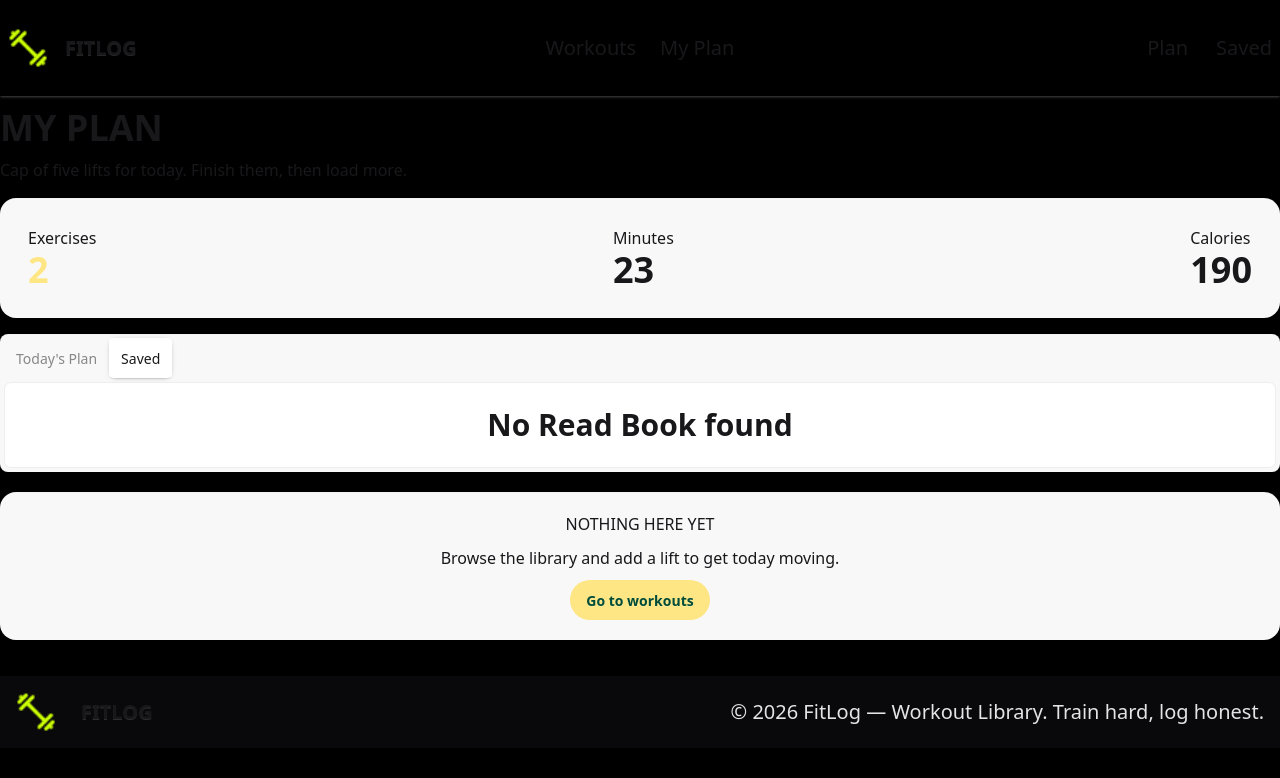
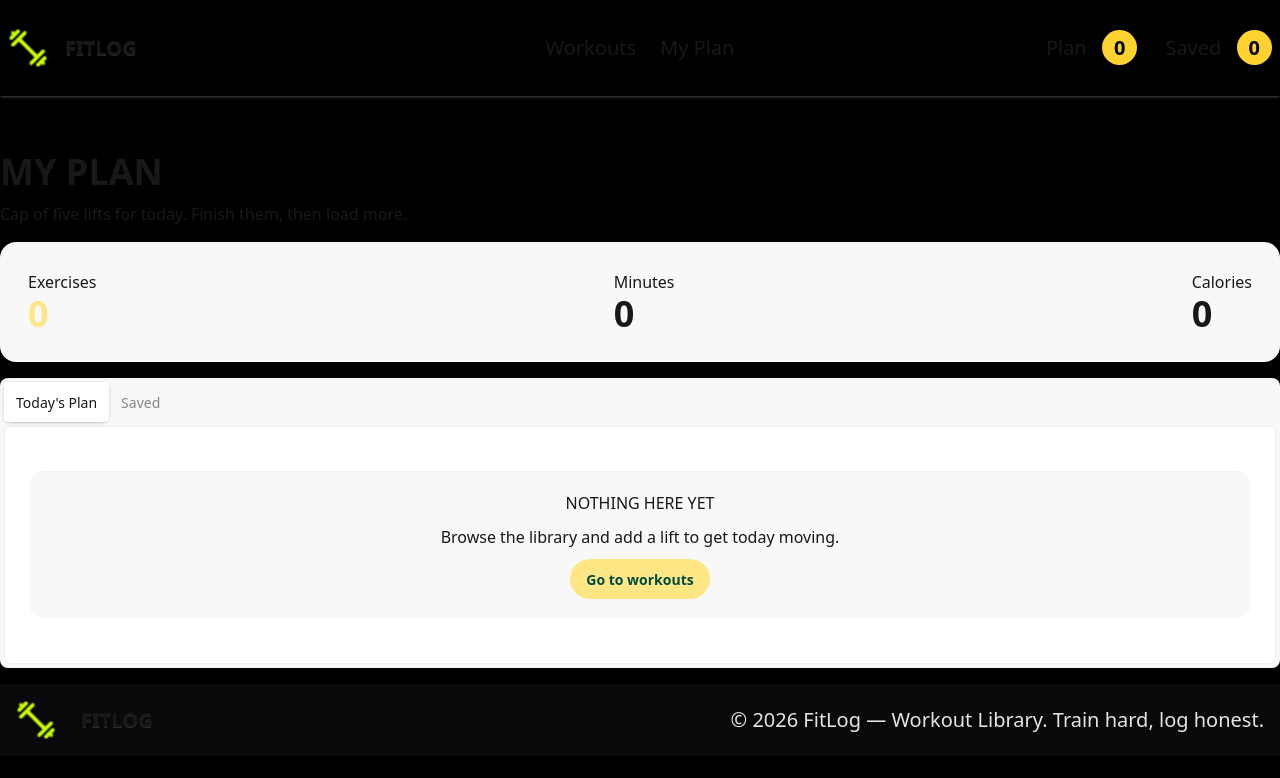
Before and after one commit to hridoyhossain0/ph-a-06-web, a Next.js app: page /myPlan in a window 1280 px wide. Shown: the top 778 px of the page. Built offline with nearby package versions, Linux system fonts and the light colour scheme.

Commit message:
complete context & my plan page interectivity

```diff
--- a/src/app/[id]/page.tsx
+++ b/src/app/[id]/page.tsx
@@ -51,7 +51,7 @@ const ExerciseDetails = async ({ params }: ParamsProps) => {
     }
 
     return (
-        <section className="min-h-screen bg-[#0d0f13] px-4 py-10 text-white">
+        <section className="min-h-screen bg-[#0d0f13] px-4 mt-25 py-10 text-white">
             <div className="mx-auto max-w-7xl">
 
                 <div className="grid grid-cols-1 gap-8 lg:grid-cols-2">
--- a/src/app/myPlan/page.tsx
+++ b/src/app/myPlan/page.tsx
@@ -1,17 +1,17 @@
 'use client'
 import ExerciseAddPlanCard from '@/components/myPlanPage/ExerciseAddPlanCard';
+import ValueDefault from '@/components/myPlanPage/ValueDefault';
 import { ExerciseType } from '@/components/types/ExerciseType';
 import { ExerciseContext } from '@/context/ExerciseContext';
-import Link from 'next/link';
 import { useContext } from 'react';
 
 const MyPlanPage = () => {
 
-    const { addPlan , addSave} = useContext(ExerciseContext);
+    const { addPlan, addSave } = useContext(ExerciseContext);
 
 
     return (
-        <div className='container mx-auto'>
+        <div className='container mt-35 mx-auto'>
             <div className='space-y-2.5 my-3'>
                 <h1 className='text-4xl font-bold'>MY PLAN</h1>
                 <p>Cap of five lifts for today. Finish them, then load more.</p>
@@ -20,34 +20,38 @@ const MyPlanPage = () => {
             <div className='flex tabs-box p-7 rounded-2xl my-4 justify-between'>
                 <div>
                     <p>Exercises</p>
-                    <p className='text-4xl text-amber-200 font-bold'>2</p>
+                    <p className='text-4xl text-amber-200 font-bold'>{addPlan.length}</p>
                 </div>
                 <div>
                     <p>Minutes</p>
-                    <p className='text-4xl font-bold'>23</p>
+                    <p className='text-4xl font-bold'>
+                        {addPlan.length > 0 ? addPlan.reduce((sum, exercise) => sum + (Number(exercise.duration) || 0), 0) : '0'}
+                    </p>
                 </div>
                 <div>
                     <p>Calories</p>
-                    <p className='text-4xl font-bold'>190</p>
+                    <p className='text-4xl font-bold'>
+                        {addPlan.length > 0 ? addPlan.reduce((sum, exercise) => sum + (Number(exercise.caloriesBurned) || 0), 0) : '0'}
+                    </p>
                 </div>
             </div>
 
             <div>
                 {/* name of each tab group should be unique */}
                 <div className="tabs  tabs-box">
-                        <input type="radio" name="my_tabs_1" className="tab" aria-label="Today's Plan" />
+                    <input type="radio" name="my_tabs_1" className="tab" aria-label="Today's Plan" defaultChecked />
                     <div className="tab-content bg-base-100 border-base-300 p-6 ">
                         {addPlan.length > 0 ? addPlan.map((exercise: ExerciseType) => {
                             return <ExerciseAddPlanCard key={exercise.id} exercise={exercise} />
-                            }) : <div className='text-center text-3xl font-semibold '>No Read Book found</div>}
+                        }) : <ValueDefault/>}
                     </div>
 
 
-                        <input type="radio" name="my_tabs_1" className="tab" aria-label="Saved" defaultChecked />
+                    <input type="radio" name="my_tabs_1" className="tab" aria-label="Saved" />
                     <div className="tab-content bg-base-100 border-base-300 p-6 ">
-                            {addSave.length > 0 ? addSave.map((exercise : ExerciseType) => {
+                        {addSave.length > 0 ? addSave.map((exercise: ExerciseType) => {
                             return <ExerciseAddPlanCard key={exercise.id} exercise={exercise} />
-                            }) : <div className='text-center text-3xl font-semibold '>No Read Book found</div>}
+                        }) : <div><ValueDefault/></div>}
                     </div>
 
                 </div>
@@ -62,7 +66,7 @@ const MyPlanPage = () => {
 
 
 
-
+{/*
                 <div className='flex flex-col space-y-2.5 tabs-box p-5 rounded-2xl my-5 items-center'>
                     <h1>NOTHING HERE YET</h1>
                     <p>Browse the library and add a lift to get today moving.</p>
@@ -70,7 +74,7 @@ const MyPlanPage = () => {
                         <button className="btn btn-active btn-success bg-amber-200 rounded-full border-0">Go to workouts</button>
 
                     </Link>
-                </div>
+                </div> */}
             </div>
         </div>
     );
--- a/src/components/Header/NavBar.tsx
+++ b/src/components/Header/NavBar.tsx
@@ -11,9 +11,9 @@ const links = <>
     <li><Link href="/myPlan">My Plan</Link ></li>
 </>
 const NavBar = () => {
-    const {addSave , addPlan} = useContext(ExerciseContext)
+   const { addPlan , addSave} = useContext(ExerciseContext);
     return (
-        <nav className=' bg-black shadow  py-1.5 lg:py-3 shadow-[rgba(275,275,275,.2)]'>
+        <nav className=' bg-black shadow  fixed top-0 left-0 right-0 z-50 w-full  py-1.5 lg:py-3 shadow-[rgba(275,275,275,.2)]'>
             <div className="navbar container mx-auto ">
                 <div className="navbar-start">
                     <div className="dropdown">
@@ -38,8 +38,8 @@ const NavBar = () => {
                     </ul>
                 </div>
                 <div className="navbar-end text-xl gap-7">
-                    <button>Plan </button>
-                    <button>Saved </button>
+                    <button>Plan <span className='rounded-full px-3 text-black ml-2.5 font-bold py-1 bg-amber-300'>{addPlan.length}</span></button>
+                    <button>Saved <span className='rounded-full px-3 text-black ml-2.5 font-bold py-1 bg-amber-300'>{addSave.length}</span></button>
 
                 </div>
             </div>
--- a/src/components/HomePage/HeroSection.tsx
+++ b/src/components/HomePage/HeroSection.tsx
@@ -4,7 +4,7 @@ import HeroImage from '../../../public/banner.png';
 
 const HeroSection = () => {
     return (
-        <div className='container my-15 mx-auto'>
+        <div className='container my-15 mt-32 mx-auto'>
             <div className="hero bg-base-100 rounded-2xl  py-10">
                 <div className="hero-content flex-col  lg:flex-row-reverse">
                     <div >
--- a/src/components/myPlanPage/ExerciseAddPlanCard.tsx
+++ b/src/components/myPlanPage/ExerciseAddPlanCard.tsx
@@ -7,14 +7,14 @@ import { FaCheck, FaStar } from "react-icons/fa";
 
 interface ExerciseCardProps {
   exercise: ExerciseType;
-  handleDone: (exercise: ExerciseType) => void;
-  handleRemove: (exercise: ExerciseType) => void;
+  // handleDone: (exercise: ExerciseType) => void;
+  // handleRemove: (exercise: ExerciseType) => void;
 }
 
 const ExerciseAddPlanCard = ({
   exercise,
-  handleDone,
-  handleRemove,
+  // handleDone,
+  // handleRemove,
 }: ExerciseCardProps) => {
   return (
     <div className="flex items-center justify-between gap-5 rounded-2xl border border-gray-800 bg-[#14171d] p-4 text-white">
@@ -80,7 +80,7 @@ const ExerciseAddPlanCard = ({
 
         {/* Mark as Done */}
         <button
-          onClick={() => handleDone(exercise)}
+          // onClick={() => handleDone(exercise)}
           className="flex items-center gap-2 rounded-full bg-lime-400 px-5 py-2.5
                      text-sm font-medium text-black transition hover:bg-lime-300"
         >
@@ -90,7 +90,7 @@ const ExerciseAddPlanCard = ({
 
         {/* Remove */}
         <button
-          onClick={() => handleRemove(exercise)}
+          // onClick={() => handleRemove(exercise)}
           className="ml-2 text-xl text-gray-500 transition hover:text-white"
         >
           <FiX />
--- /dev/null
+++ b/src/components/myPlanPage/ValueDefault.tsx
@@ -0,0 +1,16 @@
+import Link from 'next/link';
+
+const ValueDefault = () => {
+    return (
+        <div className='flex flex-col space-y-2.5 tabs-box p-5 rounded-2xl my-5 items-center'>
+            <h1>NOTHING HERE YET</h1>
+            <p>Browse the library and add a lift to get today moving.</p>
+            <Link href='/'>
+                <button className="btn btn-active btn-success bg-amber-200 rounded-full border-0">Go to workouts</button>
+
+            </Link>
+        </div>
+    );
+};
+
+export default ValueDefault;
--- a/src/context/ExerciseContext.tsx
+++ b/src/context/ExerciseContext.tsx
@@ -16,7 +16,13 @@ interface ExerciseContextType {
   setAddSave: Dispatch<SetStateAction<ExerciseType[]>>;
 }
 
-export const ExerciseContext = createContext<ExerciseContextType | null>(null);
+export const ExerciseContext = createContext<ExerciseContextType>({
+  addPlan: [],
+  setAddPlan: () => { }, // empty placeholder function
+  addSave: [],
+  setAddSave: () => { }, // empty placeholder function
+});
+
 
 const ExerciseProvider = ({ children }: { children: ReactNode }) => {
   const [addPlan, setAddPlan] = useState<ExerciseType[]>([]);
```
Lines whose indentation alone changed are shown as unchanged.
